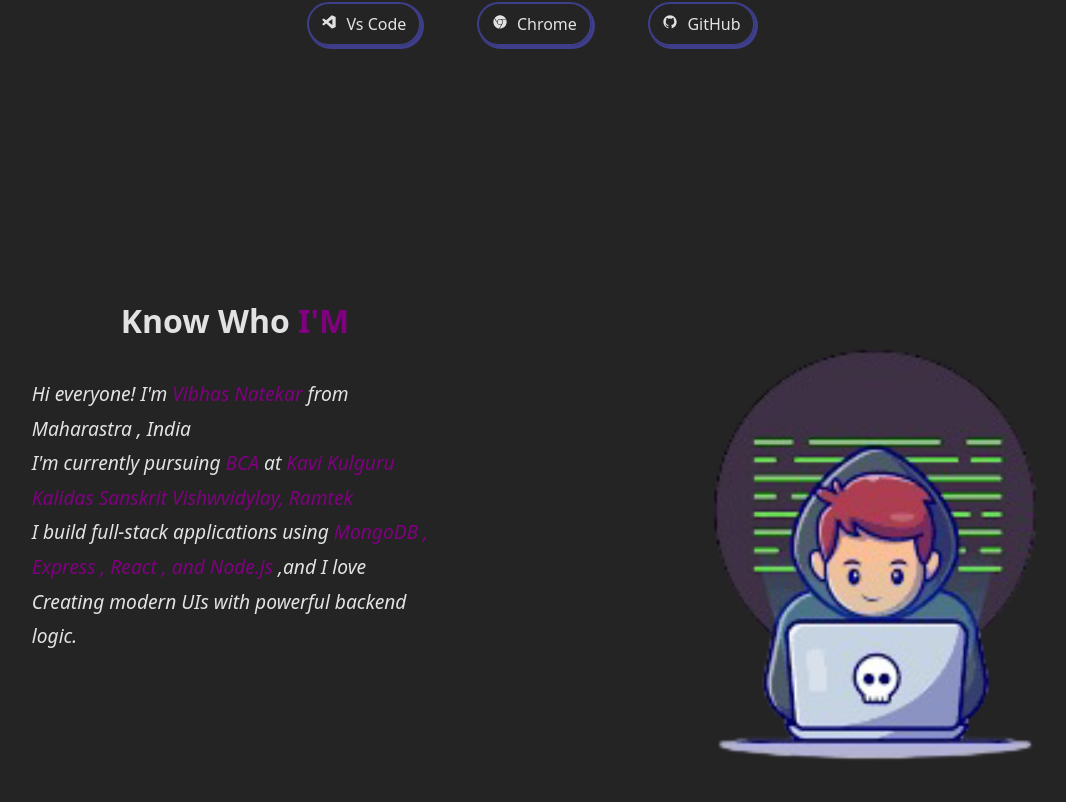
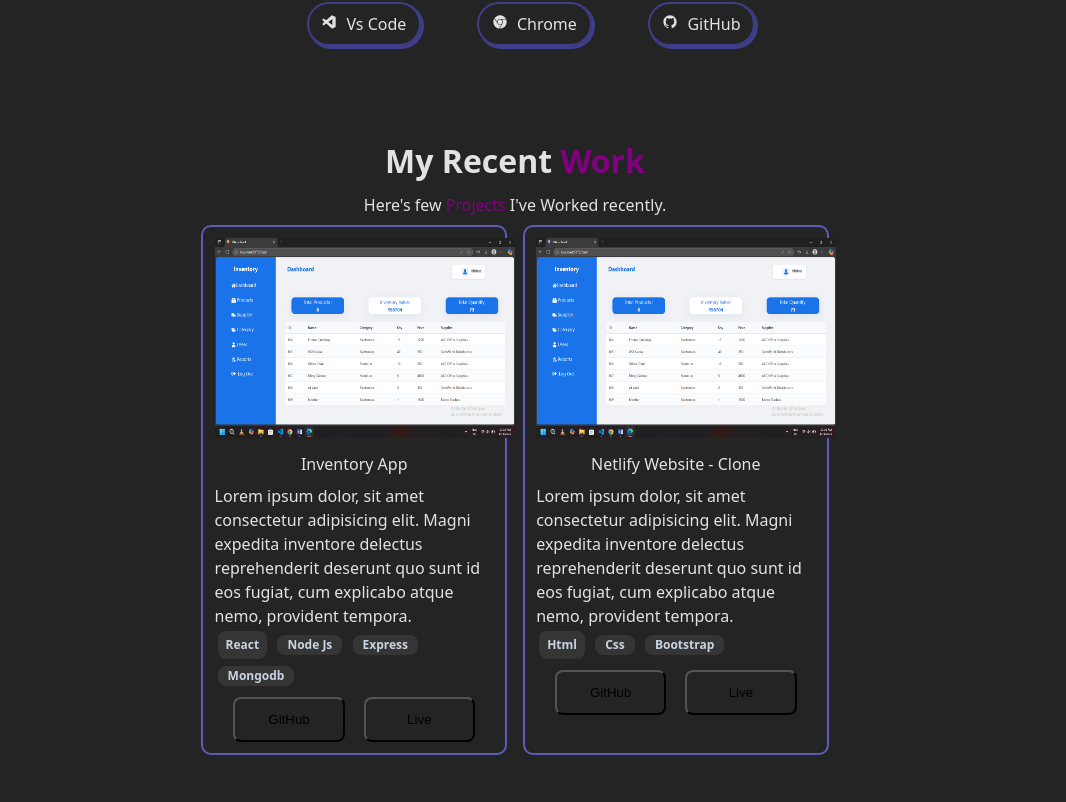
Before and after one commit to vibhasJayavantNatekar/Personal-Portfolio, a React (Vite) app: page /about in a window 1280 px wide. Shown: the part 1818-2620 px from the top of the page, without its empty margins (125-1191 px from the left). Built offline with nearby package versions, Linux system fonts and the light colour scheme.

Commit message:
Develop a Project Section with responsivness

```diff
--- a/src/App.jsx
+++ b/src/App.jsx
@@ -17,6 +17,7 @@ function App() {
          <Navbar/>
          <Herosection/>
          <About/>
+         <Projects/>
         <Routes>
           <Route path="projects" element={<Projects/>} />
           <Route path="about" element={<About/>} />
--- a/src/components/About.css
+++ b/src/components/About.css
@@ -26,7 +26,7 @@
 
 
 }
-.my-self h1  {
+.my-self h1 ,.section-heading {
     padding-bottom: 2rem;
     text-align: center;
     font-weight: bolder;
--- a/src/components/About.jsx
+++ b/src/components/About.jsx
@@ -9,7 +9,7 @@ const About = () => {
       <div className="about-wrapper">
         <div className="about-container">
           <div className="my-self">
-            <h1>Know Who <span className='name'>I'M </span> </h1>
+            <h1 className='section-heading'>Know Who <span className='name'>I'M </span> </h1>
             <p>Hi everyone! I'm <span className="name">Vibhas Natekar </span> from Maharastra , India   <br /> I'm currently pursuing <span className="name" > BCA </span> at <span className="name" >Kavi Kulguru Kalidas  Sanskrit Vishwvidylay, Ramtek </span> <br /> I build full-stack applications using <span className="name"> MongoDB , Express , React , and Node.js </span>,and I love Creating modern UIs with powerful backend logic.   </p>
           </div>
           <img src={ProfileImg} alt="" className='profile-avatar' />
--- a/src/components/Herosection.css
+++ b/src/components/Herosection.css
@@ -45,7 +45,7 @@
     margin-top: .8rem;
 }
 
-.hero-container .hero-right .btn-container button {
+.hero-container .hero-right  .btn-container button {
     padding: .8rem;
     margin-right: 2rem;
     width: 40%;
--- a/src/components/Projects.css
+++ b/src/components/Projects.css
@@ -7,3 +7,81 @@
     height: 100vh;
 
 }
+.section-heading{
+    padding: 0;
+}
+/* .project-wrapper p{
+    text-align: center;
+    padding: .5rem;
+} */
+.project-wrapper p:first-of-type {
+    text-align: center;
+    padding: .5rem;
+}
+
+
+
+
+.project-container{
+    /* height: fit-content; */
+    margin: 0 1.8rem;
+    display: flex;
+    flex-direction: row;
+    flex-wrap: wrap;
+    justify-content: center;
+    gap: 1rem;
+    text-align: left;
+
+}
+.project-card{
+  padding: .7rem;
+    /* background-color: rgb(114, 103, 83); */
+    border: 2px solid rgb(93, 93, 184);
+    border-radius: 10px;
+    width: 25%;
+     text-align: left;
+}
+.img-container{
+    /* padding: .2rem; */
+    align-items: center;
+    text-align: center;
+}
+
+.tect-stack{
+
+}
+
+.tect-stack > p{
+    display: inline-block;
+  background: rgba(255, 255, 255, 0.08);
+  padding: 4px 10px;
+  margin: 3px;
+  border-radius: 8px;
+  font-size: 12px;
+  font-weight: 600;
+  color: #c9d4e0;
+  line-height: 1;
+}
+.btn-container{
+        display: flex;
+    flex-direction: row;
+    justify-content: space-evenly;
+}
+
+.btn-container button{
+        padding: .8rem;
+    margin-top: .5rem;
+    width: 40%;
+    border-radius: .5rem;
+    background-color: transparent;
+}
+
+
+@media screen and (max-width: 770px) {
+.project-container{
+    margin: 0.8rem;
+}
+.project-card{
+    width: 100%;
+}
+}
--- a/src/components/Projects.jsx
+++ b/src/components/Projects.jsx
@@ -1,9 +1,53 @@
 import React from 'react'
+import './Projects.css'
+import Inventory from '../assets/inventory-app.png'
+const Project = () => {
+  return (
+    <>
+      <div className="project-wrapper">
+        <h1 className='section-heading'>My Recent <span className='name'>Work</span></h1>
+        <p>Here's few <span className="name">Projects</span> I've Worked recently.</p>
 
-const Projects = () => {
-  return (
-    <div>Projects</div>
+        <div className="project-container">
+          <div className="project-card">
+            <div className="img-container">   <img src={Inventory} alt="" height={200} width={300} /> </div>
+            <p className="title">Inventory App</p>
+            <p>Lorem ipsum dolor, sit amet consectetur adipisicing elit. Magni expedita inventore delectus reprehenderit deserunt quo sunt id eos fugiat, cum explicabo atque nemo, provident tempora.</p>
+
+            <div className="tect-stack">
+              <p>React</p> <p>Node Js</p> <p>Express</p> <p>Mongodb</p>
+
+            </div>
+            <div className="btn-container">
+              <button>GitHub</button>
+              <button>Live</button>
+            </div>
+
+          </div>
+
+
+
+          <div className="project-card">
+            <div className="img-container">   <img src={Inventory} alt="" height={200} width={300} /> </div>
+            <p className="title">Netlify Website - Clone</p>
+            <p>Lorem ipsum dolor, sit amet consectetur adipisicing elit. Magni expedita inventore delectus reprehenderit deserunt quo sunt id eos fugiat, cum explicabo atque nemo, provident tempora.</p>
+
+            <div className="tect-stack">
+              <p>Html</p> <p>Css</p> <p>Bootstrap</p>
+
+            </div>
+            <div className="btn-container">
+              <button>GitHub</button>
+              <button>Live</button>
+            </div>
+
+          </div>
+
+        </div>
+
+      </div>
+    </>
   )
 }
 
-export default Projects
+export default Project
--- a/src/components/Skillsets.css
+++ b/src/components/Skillsets.css
@@ -6,6 +6,7 @@
 .skillsets-wrapper{
     height: 90vh;
     margin:  2rem  ;
+    height: fit-content;
 }
 .skill-container{
     display: flex;
```
Also changed, not shown: src/components/Project.jsx (deleted, +0 -14 lines), src/assets/inventory-app.png (added).
